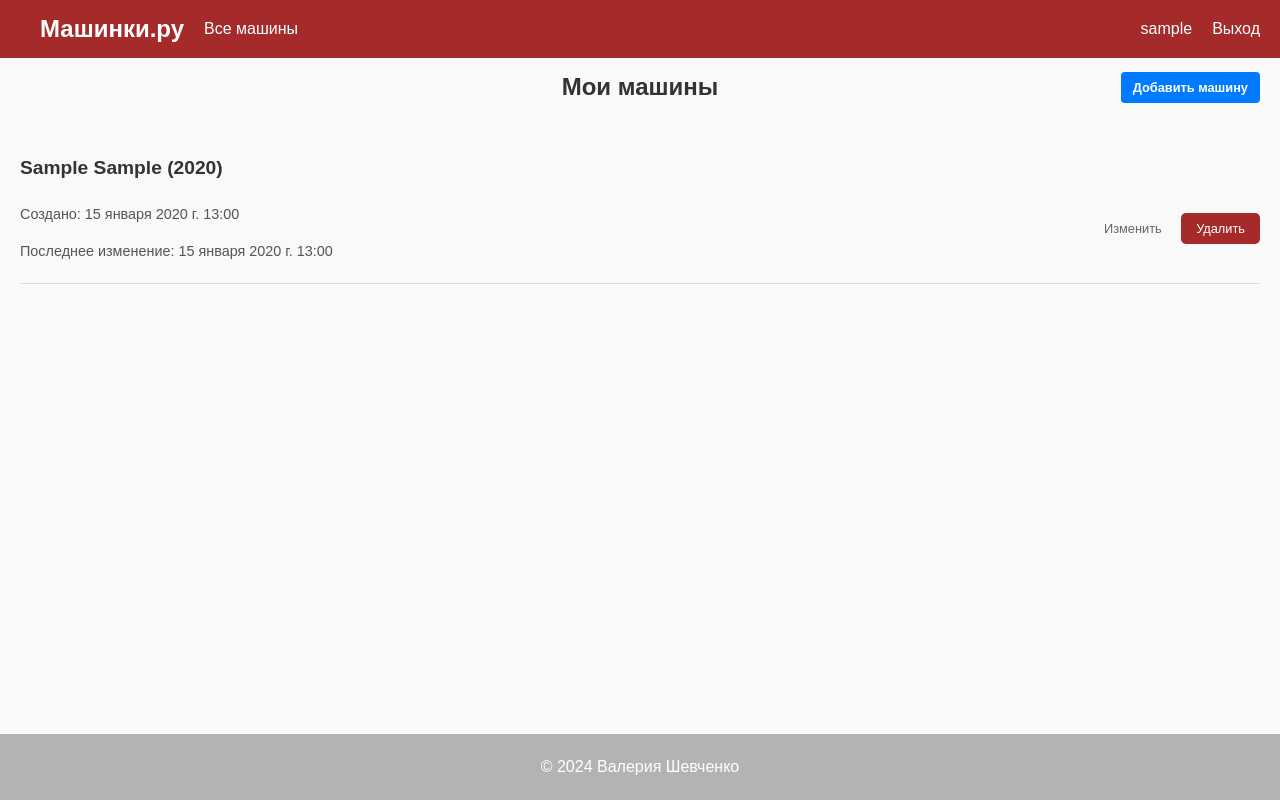
After one commit to leriashes/Django-Cars, a Django app: a page that uses src/cars/templates/cars/base.html in a window 1280 px wide. The commit adds this page. Run offline with Django 5.2, Linux system fonts and the light colour scheme; a user stored in the database is signed in; tables that the repository leaves empty hold one stand-in row (values such as "Sample post").

Commit message:
Add user's cars page

```diff
--- a/src/cars/static/cars/css/style.css
+++ b/src/cars/static/cars/css/style.css
@@ -173,6 +173,20 @@ hr {
     transition: background-color 0.3s;
 }
 
+.btn-del {
+    background-color: rgb(165, 42, 42);
+    color: white;
+}
+
+.btn-edit {
+    background-color: transparent;
+    color: #666;
+}
+
+.btn-edit:hover {
+    color: #000;
+}
+
 .btn-cancel {
     background-color: transparent;
     color: #666;
@@ -283,3 +297,33 @@ margin: 0;
 font-size: 1rem;
 color: #555;
 }
+
+.header {
+    display: flex;
+    justify-content: center;
+    align-items: center;
+    position: relative;
+    padding: 10px 20px;
+}
+
+.header-title {
+    flex: 1;
+    text-align: center;
+    margin: 0;
+    font-size: 1.5rem;
+}
+
+.btn-add {
+    position: absolute;
+    right: 20px;
+    padding: 8px 12px;
+    background-color: #007bff;
+    color: white;
+    text-decoration: none;
+    border-radius: 4px;
+    font-weight: bold;
+}
+
+.btn-add:hover {
+    background-color: #0056b3;
+}
--- a/src/cars/templates/cars/base.html
+++ b/src/cars/templates/cars/base.html
@@ -9,8 +9,13 @@
     </head>
     <body>
         <nav class="navbar">
-            <div class="navbar-brand">
-                <a href="{% url 'index' %}">Машинки.ру</a>
+            <div class="navbar-links">
+                <div class="navbar-brand">
+                    <a href="{% url 'index' %}">Машинки.ру</a>
+                </div>
+                <div style="display: flex; align-items: center;">
+                    <a href="{% url 'cars_all' %}">Все машины</a>
+                </div>
             </div>
 
             <div class="navbar-links">
@@ -25,7 +30,7 @@
 
                 {% if user.is_authenticated %}
                     <div >
-                        <a href="#">{{user.username}}</a>
+                        <a href="{% url 'user_page' username=user.username %}">{{user.username}}</a>
                     </div>
                     <div >
                         <a href="{% url 'logout' %}">Выход</a>
--- a/src/cars/templates/cars/car.html
+++ b/src/cars/templates/cars/car.html
@@ -11,7 +11,7 @@
         </h1>
 
         <div class="car-info">
-            <p>Владелец: <a href="#" class="owner-link">{{ car.owner }}</a></p>
+            <p>Владелец: <a href="{% url 'user_page' username=car.owner.username %}" class="owner-link">{{ car.owner }}</a></p>
             <p class="car-date">Опубликовано: {{ car.created_at }}</p>
             <p class="car-updated">Последнее изменение: {{ car.updated_at }}</p>
         </div>
@@ -38,7 +38,7 @@
                 {% for comment in comments %}
                     <div class="comment">
                         <h2 class="comment-author">
-                            <a href="#">{{ comment.author }}</a>
+                            <a href="{% url 'user_page' username=comment.author.username %}">{{ comment.author }}</a>
                             <span class="comment-date">{{ comment.created_at }}</span>
                         </h2>
                         <div class="comment-content">
--- a/src/cars/templates/cars/cars.html
+++ b/src/cars/templates/cars/cars.html
@@ -9,13 +9,13 @@
     <main class="cars-list">
         {% for car in cars %}
             <div class="car-item">
-                <h2><a href="{% url 'car_detail' id=car.id%}">{{car.make}} {{car.model}}
+                <h2><a href="{% url 'car_detail' id=car.id %}">{{car.make}} {{car.model}}
                     {% if car.year %}
                         ({{car.year}})
                     {% endif %}
                 </a></h2>
                 <div class="car-meta">
-                    <p><a>{{car.owner}}</a></p>
+                    <p><a href="{% url 'user_page' username=car.owner.username %}">{{car.owner}}</a></p>
                     <p class="car-date">{{car.created_at}}</p>
                 </div>
             </div>
--- /dev/null
+++ b/src/cars/templates/cars/user.html
@@ -0,0 +1,45 @@
+{% extends 'cars/base.html' %}
+
+{% block title %}Машинки.ру - {{userpage.username}}{% endblock %}
+
+{% block body %}
+
+    {% if user.is_authenticated and user.id == userpage.id%}
+        <div class="header">
+            <h1 class="header-title">Мои машины</h1>
+
+            <button class="btn btn-add">
+                Добавить машину
+            </button>
+        </div>
+    {% else %}
+        <h1 class="page-title">Машины пользователя {{userpage.username}}</h1>
+    {% endif %}
+
+
+    <main class="cars-list">
+        {% for car in cars %}
+            <div class="car-item">
+                <h2><a href="{% url 'car_detail' id=car.id%}">{{car.make}} {{car.model}}
+                    {% if car.year %}
+                        ({{car.year}})
+                    {% endif %}
+                </a></h2>
+                <div class="car-meta">
+                    <div>
+                        <p class="car-date">Создано: {{car.created_at}}</p>
+                        <p class="car-date">Последнее изменение: {{car.updated_at}}</p>
+                    </div>
+                    {% if user.is_authenticated and user.id == userpage.id%}
+                        <div>
+                            <button class="btn btn-edit">Изменить</button>
+                            <button class="btn btn-del">Удалить</button>
+                        </div>
+                    {% endif %}
+                </div>
+            </div>
+            <hr>
+        {% endfor %}
+    </main>
+
+{% endblock %}
--- a/src/cars/urls.py
+++ b/src/cars/urls.py
@@ -17,4 +17,6 @@ urlpatterns = [
     path('', views.index, name="index"),
     path('cars/', views.cars, name='cars_all'),
     path('cars/<int:id>/', views.car, name='car_detail'),
+
+    path('<str:username>/', views.user, name='user_page'),
 ]
--- a/src/cars/views.py
+++ b/src/cars/views.py
@@ -94,3 +94,11 @@ def car(request, id):
         return render(request, 'cars/car.html', {'car': car, 'comments': comments, 'form': form})
 
     return render(request, 'cars/car.html', {'car': car, 'comments': comments})
+
+def user(request, username):
+    userpage = get_object_or_404(User, username=username)
+
+    cars = Car.objects.filter(owner=userpage.id).order_by('created_at')
+    count = len(cars)
+
+    return render(request, 'cars/user.html', {'userpage': userpage, 'cars': cars, 'count': count})
```
